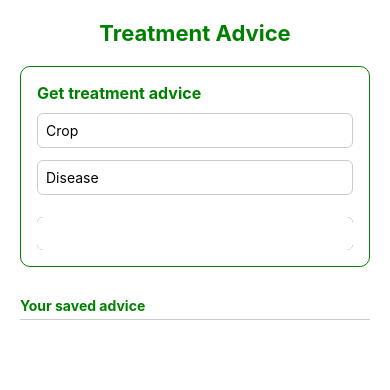
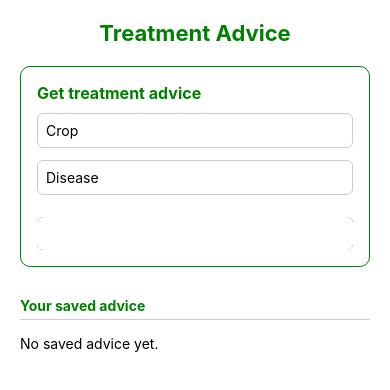
Before and after one commit to nxn-nicole/CropCare, a React Native app: screen /TreatmentAdvice in a window 390 px wide. Shown: the top 390 px of the page. Built offline with nearby package versions, Linux system fonts and the light colour scheme.

Commit message:
Update TreatmentAdvice.tsx

```diff
--- a/src/screens/TreatmentAdvice.tsx
+++ b/src/screens/TreatmentAdvice.tsx
@@ -20,42 +20,60 @@ export default function TreatmentAdvice() {
   const [disease, setDisease] = useState('');
   const [saved, setSaved] = useState<TreatmentItem[]>([]);
 
-  const handleSubmit = () => {
+  //处理提交
+  const handleSubmit = async () => {
     if (!crop || !disease) {
       Alert.alert('Input Required', 'Please enter both crop and disease.');
       return;
     }
 
+    try {
+      //模拟异步请求->fetch
+      const adviceDetail = await new Promise<string>((resolve) => {
+        setTimeout(() => {
+          resolve(`This is a treatment suggestion for ${disease} on ${crop}.`);
+        }, 500);
+      });
+
       const newItem: TreatmentItem = {
-      id: `${crop}_${disease}`,
+        id: `${crop}_${disease}_${Date.now()}`,
         title: `Advice for ${crop}`,
         crop,
         disease,
-      detail: `This is a treatment suggestion for ${disease} on ${crop}.`, // 替换为 AI 接口返回值
+        detail: adviceDetail,
       };
 
       navigation.navigate('TreatmentAdviceDetail', {
         item: newItem,
-      isFavorited: saved.some((s) => s.crop === crop && s.disease === disease),
+        isFavorited: saved.some((s) => s.id === newItem.id),
         isFromSubmit: true
       });
 
       setCrop('');
       setDisease('');
+    } catch (error) {
+      Alert.alert('Error', 'Failed to get advice from AI service.');
+    }
   };
 
-  // ✅ 处理收藏/取消收藏后的返回更新
-  // 替换 useEffect 中的收藏更新逻辑：
+  //收藏或取消收藏
   useEffect(() => {
     if (!isFocused || !route.params?.favoriteUpdate) return;
 
     const { favorited, item } = route.params.favoriteUpdate;
 
     setSaved((prev) => {
-      const exists = prev.find((i) => i.crop === item.crop && i.disease === item.disease);
-      if (favorited && !exists) return [...prev, item];
-      if (!favorited && exists) return prev.filter((i) => !(i.crop === item.crop && i.disease === item.disease));
-      return prev;
+      const exists = prev.find((i) => i.id === item.id);
+      let nextSaved = prev;
+
+      if (favorited && !exists) {
+        nextSaved = [...prev, item];
+      } else if (!favorited && exists) {
+        nextSaved = prev.filter((i) => i.id !== item.id);
+      }
+
+      console.log('✅ 当前收藏:', nextSaved); // 👈 打印收藏列表
+      return nextSaved;
     });
 
     navigation.setParams({ favoriteUpdate: undefined });
@@ -68,8 +86,18 @@ export default function TreatmentAdvice() {
 
       <View style={styles.inputBox}>
         <Text style={styles.inputTitle}>Get treatment advice</Text>
-        <TextInput style={styles.input} placeholder="Crop" value={crop} onChangeText={setCrop} />
-        <TextInput style={styles.input} placeholder="Disease" value={disease} onChangeText={setDisease} />
+        <TextInput
+          style={styles.input}
+          placeholder="Crop"
+          value={crop}
+          onChangeText={setCrop}
+        />
+        <TextInput
+          style={styles.input}
+          placeholder="Disease"
+          value={disease}
+          onChangeText={setDisease}
+        />
         <View style={styles.submitButton}>
           <Button title="Submit" onPress={handleSubmit} color="#fff" />
         </View>
@@ -78,21 +106,24 @@ export default function TreatmentAdvice() {
       <Text style={styles.sectionTitle}>Your saved advice</Text>
       <View style={styles.divider} />
 
-      {saved.length > 0 && saved.map((item, index) => (
+      {saved.length > 0 ? (
+        saved.map((item) => (
           <TouchableOpacity
-          key={item.id || index}
+            key={item.id}
             style={styles.savedItem}
             onPress={() => navigation.navigate('TreatmentAdviceDetail', {
               item,
-            isFavorited: true
+              isFavorited: true,
+              isFromSubmit: false
             })}
           >
             <Text>{item.title}</Text>
             <Text style={styles.star}>⭐</Text>
           </TouchableOpacity>
-      ))}
-
-
+        ))
+      ) : (
+        <Text>No saved advice yet.</Text>
+      )}
     </ScrollView>
   );
 }
```
Lines whose indentation alone changed are shown as unchanged.
